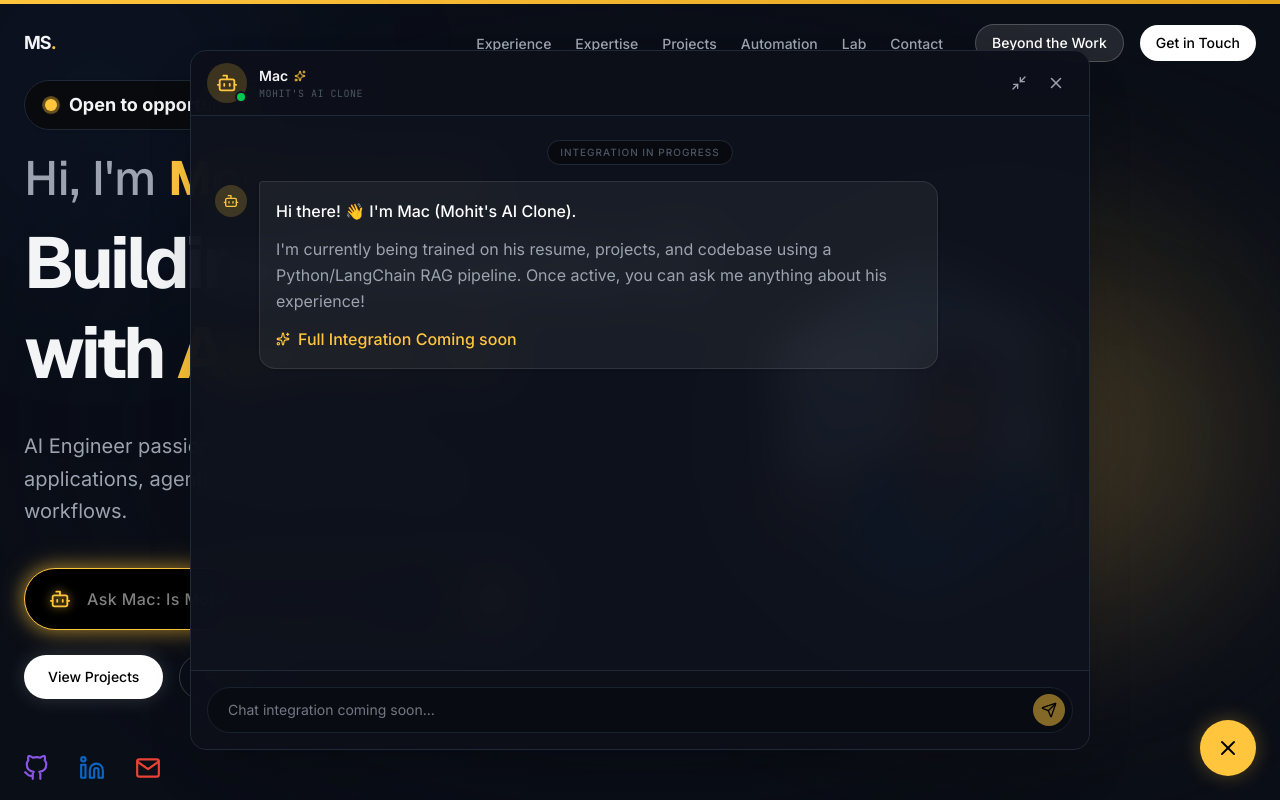
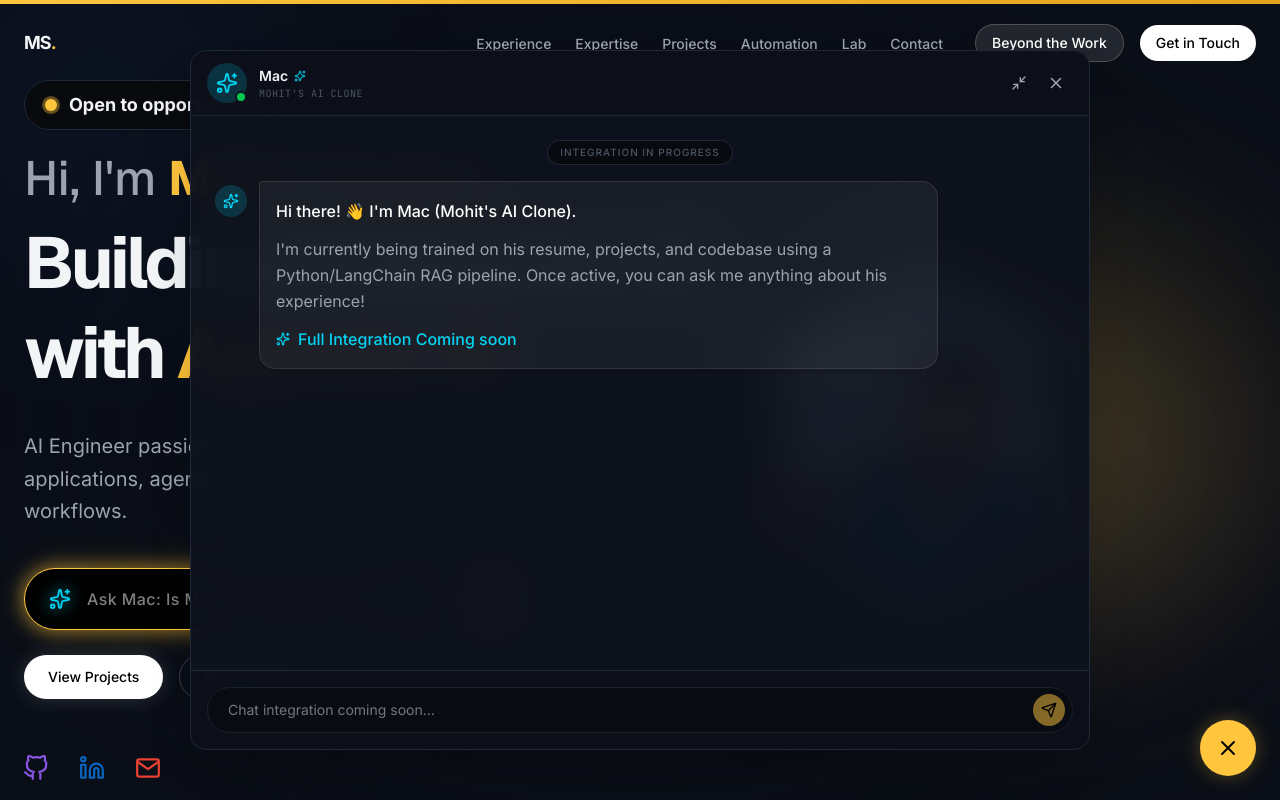
Before and after one commit to mohitsinghal1206/Mohit-Singhal-Portfolio, a Next.js app: page / in a window 1280 px wide. Both pictures are taken after typing "Sample" into the empty fields and a click on the button 491 px from the left and 598 px from the top of the page. Shown: the top 800 px of the page. Built offline with nearby package versions, Linux system fonts and the light colour scheme.

Commit message:
style: Revert hero chat button back to primary, keep AI icon cyan

```diff
--- a/src/components/sections/hero.tsx
+++ b/src/components/sections/hero.tsx
@@ -6,7 +6,7 @@ import Image from "next/image";
 import { siteConfig } from "@/data/site-config";
 import { AmbientBackground } from "../animations/ambient-background";
 import { MagneticButton } from "../shared/magnetic-button";
-import { Bot, Database, Link, Network, Building2, Brain, Cloud, GitMerge, MessageSquareCode, Zap } from "lucide-react";
+import { Sparkles, Database, Link, Network, Building2, Brain, Cloud, GitMerge, MessageSquareCode, Zap } from "lucide-react";
 import { SiFastapi, SiPython, SiHuggingface } from "react-icons/si";
 import { FiGithub, FiLinkedin, FiMail } from "react-icons/fi";
 import { cn } from "@/lib/utils";
@@ -159,7 +159,8 @@ export function Hero() {
                   }}
                   className="relative flex items-center bg-black/90 backdrop-blur-xl border border-primary/40 rounded-full py-2 sm:py-2.5 px-5 sm:px-6 shadow-[0_0_30px_rgba(255,197,61,0.3)] hover:bg-black transition-colors focus-within:bg-black focus-within:border-primary"
                 >
-                  <Bot size={22} className="text-primary mr-3 sm:mr-4 flex-shrink-0 drop-shadow-[0_0_5px_rgba(255,197,61,0.8)]" />
+                  {/* Cyan Icon only */}
+                  <Sparkles size={22} className="text-cyan-400 mr-3 sm:mr-4 flex-shrink-0 drop-shadow-[0_0_8px_rgba(34,211,238,0.8)]" />
 
                   {/* Real Input and Animated Placeholder Wrapper */}
                   <div className="flex-1 relative flex items-center h-10">
@@ -292,9 +293,9 @@ export function Hero() {
                 className="absolute inset-[10px] z-20 flex flex-col items-center justify-center opacity-0 group-hover:opacity-100 transition-all duration-300 backdrop-blur-sm"
                 style={{ clipPath: 'polygon(50% 0%, 100% 25%, 100% 75%, 50% 100%, 0% 75%, 0% 25%)' }}
               >
-                <Bot size={40} className="text-primary mb-3 drop-shadow-[0_0_15px_rgba(255,197,61,0.8)]" />
+                <Sparkles size={40} className="text-cyan-400 mb-3 drop-shadow-[0_0_15px_rgba(34,211,238,0.8)]" />
                 <span className="text-xs font-bold text-white tracking-[0.2em] uppercase">Initialize</span>
-                <span className="text-[10px] text-primary font-mono mt-1 font-bold">AI_CLONE.EXE</span>
+                <span className="text-[10px] text-cyan-400 font-mono mt-1 font-bold">AI_CLONE.EXE</span>
               </div>
             </div>
 
@@ -364,11 +365,11 @@ export function Hero() {
                 style={{ clipPath: 'polygon(50% 0%, 100% 25%, 100% 75%, 50% 100%, 0% 75%, 0% 25%)' }}
               >
                 <div className="absolute inset-4 border border-primary/30 rounded-full scale-150 group-hover:scale-100 transition-transform duration-700 ease-out border-dashed animate-[spin_10s_linear_infinite]" />
-                <div className="absolute inset-8 border border-secondary/30 rounded-full scale-0 group-hover:scale-100 transition-transform duration-500 delay-100 animate-[spin_15s_linear_infinite_reverse]" />
+                <div className="absolute inset-8 border border-cyan-400/30 rounded-full scale-0 group-hover:scale-100 transition-transform duration-500 delay-100 animate-[spin_15s_linear_infinite_reverse]" />
 
-                <Bot size={56} className="text-primary mb-3 drop-shadow-[0_0_15px_rgba(255,197,61,0.8)] group-hover:animate-pulse" />
+                <Sparkles size={56} className="text-cyan-400 mb-3 drop-shadow-[0_0_15px_rgba(34,211,238,0.8)] group-hover:animate-pulse" />
                 <span className="text-sm font-bold text-white tracking-[0.2em] uppercase">Initialize</span>
-                <span className="text-xs text-primary font-mono mt-1 font-bold">AI_CLONE.EXE</span>
+                <span className="text-xs text-cyan-400 font-mono mt-1 font-bold">AI_CLONE.EXE</span>
               </div>
             </div>
 
--- a/src/components/shared/chatbot-widget.tsx
+++ b/src/components/shared/chatbot-widget.tsx
@@ -2,7 +2,7 @@
 
 import { useState, useEffect, useRef } from "react";
 import { motion, AnimatePresence } from "framer-motion";
-import { MessageSquare, X, Send, Bot, Sparkles, Maximize2, Minimize2 } from "lucide-react";
+import { MessageSquare, X, Send, Sparkles, Maximize2, Minimize2, BrainCircuit } from "lucide-react";
 import { cn } from "@/lib/utils";
 
 export function ChatbotWidget() {
@@ -69,6 +69,19 @@ export function ChatbotWidget() {
     };
   }, []);
 
+  // Lock body scroll when in theater mode
+  useEffect(() => {
+    if (isOpen && isExpanded) {
+      document.body.classList.add("overflow-hidden");
+    } else {
+      document.body.classList.remove("overflow-hidden");
+    }
+
+    return () => {
+      document.body.classList.remove("overflow-hidden");
+    };
+  }, [isOpen, isExpanded]);
+
   const handleOpen = () => {
     playSound(false);
     setIsOpen(!isOpen);
@@ -96,14 +109,14 @@ export function ChatbotWidget() {
             {/* Header */}
             <div className="flex items-center justify-between px-4 py-3 border-b border-border bg-black/20">
               <div className="flex items-center gap-3">
-                <div className="w-10 h-10 rounded-full bg-primary/20 text-primary flex items-center justify-center relative">
-                  <Bot size={22} />
+                <div className="w-10 h-10 rounded-full bg-cyan-500/20 text-cyan-400 flex items-center justify-center relative">
+                  <Sparkles size={22} />
                   <span className="absolute bottom-0 right-0 w-3 h-3 rounded-full bg-green-500 border-2 border-card"></span>
                 </div>
                 <div>
                   <h3 className="text-sm font-semibold text-text flex items-center gap-1.5">
                     Mac
-                    <Sparkles size={12} className="text-primary" />
+                    <Sparkles size={12} className="text-cyan-400" />
                   </h3>
                   <p className="text-[10px] text-muted-dark font-mono uppercase tracking-wider">Mohit&apos;s AI Clone</p>
                 </div>
@@ -137,8 +150,8 @@ export function ChatbotWidget() {
 
               {/* Bot Message */}
               <div className="flex gap-3 max-w-[85%]">
-                <div className="w-8 h-8 rounded-full bg-primary/20 text-primary flex items-center justify-center flex-shrink-0 mt-1">
-                  <Bot size={16} />
+                <div className="w-8 h-8 rounded-full bg-cyan-500/20 text-cyan-400 flex items-center justify-center flex-shrink-0 mt-1">
+                  <Sparkles size={16} />
                 </div>
                 <div className="bg-white/5 border border-white/10 rounded-2xl rounded-tl-sm p-4 text-sm md:text-base text-muted leading-relaxed shadow-sm">
                   <p className="mb-3 text-white font-medium">
@@ -147,7 +160,7 @@ export function ChatbotWidget() {
                   <p className="mb-3">
                     I&apos;m currently being trained on his resume, projects, and codebase using a Python/LangChain RAG pipeline. Once active, you can ask me anything about his experience!
                   </p>
-                  <p className="text-primary font-medium flex items-center gap-2">
+                  <p className="text-cyan-400 font-medium flex items-center gap-2">
                     <Sparkles size={14} /> Full Integration Coming soon
                   </p>
                 </div>
```
